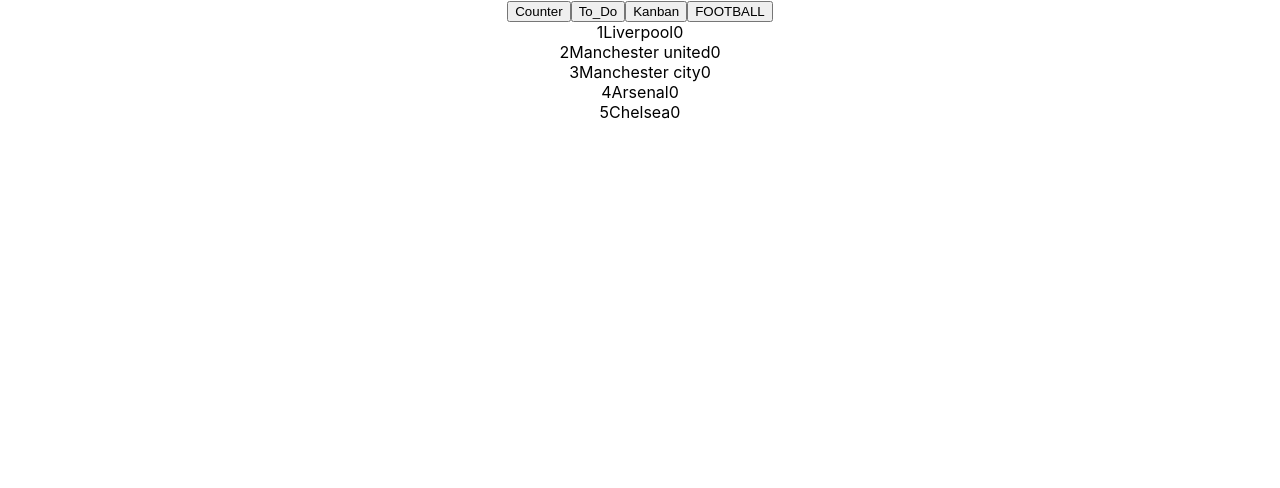
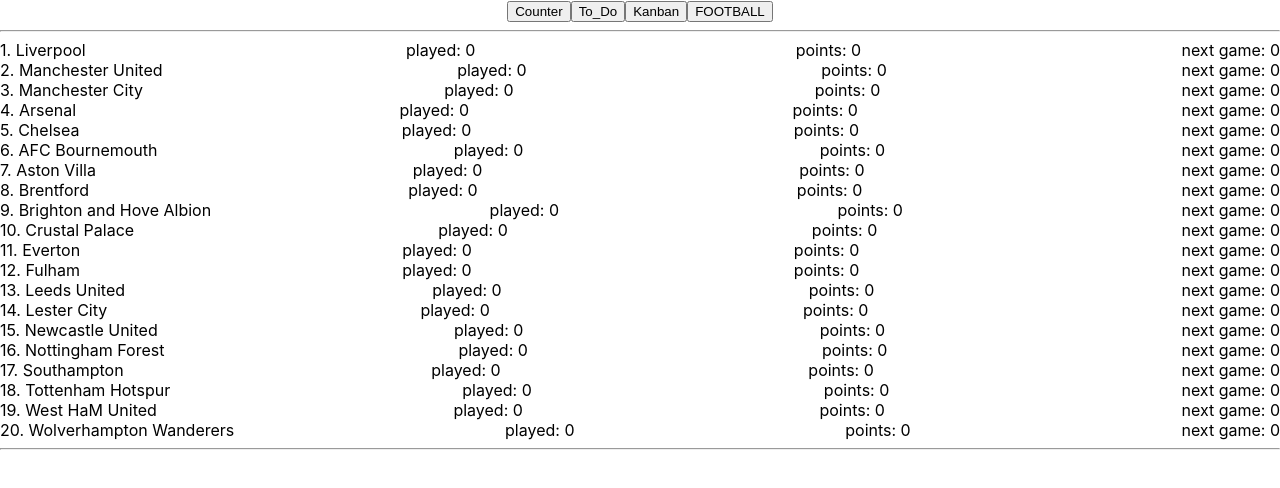
Before and after one commit to OlehPetko/test_simple_todo, a React (Create React App) app: page / in a window 1280 px wide. Both pictures are taken after a click on the button "FOOTBALL". Shown: the top 488 px of the page. Built offline with nearby package versions, Linux system fonts and the light colour scheme.

Commit message:
change App.css Kanban and Football.js

```diff
--- a/src/App.css
+++ b/src/App.css
@@ -9,3 +9,12 @@
 input {
   cursor: pointer;
 }
+.cards {
+  display: flex;
+  flex-wrap: wrap;
+  flex-direction: row;
+  justify-content: space-between;
+}
+.team {
+
+}
--- a/src/Football/Football.js
+++ b/src/Football/Football.js
@@ -3,30 +3,184 @@
 
 function Football() {
 
-const initialState = [
-    {id: Math.random(), teams: 'Liverpool', position: 1, points: 0},
-    {id: Math.random(), teams: 'Manchester united', position: 2, points: 0},
-    {id: Math.random(), teams: 'Manchester city', position: 3, points: 0},
-    {id: Math.random(), teams: 'Arsenal', position: 4, points: 0},
-    {id: Math.random(), teams: 'Chelsea', position: 5, points: 0}
-]
+    const initialState = [{
+        id: Math.random(),
+        teams: 'Liverpool',
+        position: 1,
+        played: 0,
+        won: 0,
+        draw: 0,
+        lost: 0,
+        points: 0
+    }, {
+        id: Math.random(),
+        teams: 'Manchester United',
+        position: 2,
+        played: 0,
+        won: 0,
+        draw: 0,
+        lost: 0,
+        points: 0
+    }, {
+        id: Math.random(),
+        teams: 'Manchester City',
+        position: 3,
+        played: 0,
+        won: 0,
+        draw: 0,
+        lost: 0,
+        points: 0
+    }, {
+        id: Math.random(),
+        teams: 'Arsenal',
+        position: 4,
+        played: 0,
+        won: 0,
+        draw: 0,
+        lost: 0,
+        points: 0
+    }, {
+        id: Math.random(),
+        teams: 'Chelsea',
+        position: 5,
+        played: 0,
+        won: 0,
+        draw: 0,
+        lost: 0,
+        points: 0
+    }, {
+        id: Math.random(),
+        teams: 'AFC Bournemouth',
+        position: 6,
+        played: 0,
+        won: 0,
+        draw: 0,
+        lost: 0,
+        points: 0
+    }, {
+        id: Math.random(),
+        teams: 'Aston Villa',
+        position: 7,
+        played: 0,
+        won: 0,
+        draw: 0,
+        lost: 0,
+        points: 0
+    }, {id: Math.random(), teams: 'Brentford', position: 8, played: 0, won: 0, draw: 0, lost: 0, points: 0}, {
+        id: Math.random(),
+        teams: 'Brighton and Hove Albion',
+        position: 9,
+        played: 0,
+        won: 0,
+        draw: 0,
+        lost: 0,
+        points: 0
+    }, {
+        id: Math.random(),
+        teams: 'Crustal Palace',
+        position: 10,
+        played: 0,
+        won: 0,
+        draw: 0,
+        lost: 0,
+        points: 0
+    }, {
+        id: Math.random(),
+        teams: 'Everton',
+        position: 11,
+        played: 0,
+        won: 0,
+        draw: 0,
+        lost: 0,
+        points: 0
+    }, {
+        id: Math.random(),
+        teams: 'Fulham',
+        position: 12,
+        played: 0,
+        won: 0,
+        draw: 0,
+        lost: 0,
+        points: 0
+    }, {
+        id: Math.random(),
+        teams: 'Leeds United',
+        position: 13,
+        played: 0,
+        won: 0,
+        draw: 0,
+        lost: 0,
+        points: 0
+    }, {
+        id: Math.random(),
+        teams: 'Lester City',
+        position: 14,
+        played: 0,
+        won: 0,
+        draw: 0,
+        lost: 0,
+        points: 0
+    }, {
+        id: Math.random(),
+        teams: 'Newcastle United',
+        position: 15,
+        played: 0,
+        won: 0,
+        draw: 0,
+        lost: 0,
+        points: 0
+    }, {
+        id: Math.random(),
+        teams: 'Nottingham Forest',
+        position: 16,
+        played: 0,
+        won: 0,
+        draw: 0,
+        lost: 0,
+        points: 0
+    }, {
+        id: Math.random(),
+        teams: 'Southampton',
+        position: 17,
+        played: 0,
+        won: 0,
+        draw: 0,
+        lost: 0,
+        points: 0
+    }, {
+        id: Math.random(),
+        teams: 'Tottenham Hotspur',
+        position: 18,
+        played: 0,
+        won: 0,
+        draw: 0,
+        lost: 0,
+        points: 0
+    }, {id: Math.random(), teams: 'West HaM United', position: 19, played: 0, won: 0, draw: 0, lost: 0, points: 0}, {
+        id: Math.random(),
+        teams: 'Wolverhampton Wanderers',
+        position: 20,
+        played: 0,
+        won: 0,
+        draw: 0,
+        lost: 0,
+        points: 0
+    }]
     const [premierLigaTeams, setPremierLigaTeams] = useState(initialState)
-    return (
-        <div className="App">
-            {premierLigaTeams.map(team =>
-            <div key={team.id}>
-                <span>
-                    {team.position}
+    return (<div className="App">
+        <hr/>
+        {premierLigaTeams.map(team => <div key={team.id} className='cards'>
+            {team.position}. {team.teams}
+            <span>
+               played: {team.played}
                 </span>
-                {team.teams}
-                <span>
-                    {team.points}
+            <span className='team'>
+                      points: {team.points}
                 </span>
-            </div>
-            )}
-
-        </div>
-    );
+            next game: {team.points}
+        </div>)}
+        <hr/>
+    </div>);
 }
 
 export default Football;
--- a/src/Kanban/Kanban.js
+++ b/src/Kanban/Kanban.js
@@ -9,16 +9,14 @@
     const [task, setTask] = useState(initialState)
     const [updateNewTask, setUpdateNewTask] = useState('')
     const addTask = () => {
-        const addNewTask = [...task, {
-            id: Math.random(),
-            status: statuses[0],
-            name: newTask,
-            mark: false,
-            openUpdate: true,
-            openDel: true
+        const addNewTask = [...task, {id: Math.random(), status: statuses[0], name: newTask, mark: false, openUpdate: true, openDel: true
         }]
         setTask(addNewTask)
         setNewTask('')
+    }
+    const openDelete = (id) => {
+      const newTask = task.map(el => el.id === id ? {...el, openDel: !el.openDel} : el)
+        setTask(newTask)
     }
     const del = (id) => {
         const updateTask = task.filter(el => el.id !== id)
@@ -61,7 +59,15 @@
                             {status !== 'todo' && <button onClick={() => moveTask(task.id, -1)}>up</button>}
                             {task.name}
                             {task.status !== 'done' && <button onClick={() => moveTask(task.id, 1)}>down</button>}
-                            <button onClick={() => del(task.id)}>delete</button>
+                            {task.openDel ?  <button onClick={() => openDelete(task.id)}>delete</button> :
+                            <div>
+                                <label>ARE YOU SURE?</label>
+                                <button onClick={() => del(task.id)}>yes delete</button>
+                                <label>OR</label>
+                                <button onClick={() => openDelete(task.id)}>cancel</button>
+                            </div>
+                            }
+
                             {task.openUpdate ? <button onClick={() => openUpdate(task.id)}>update</button> :
                                 <div>
                                     <input placeholder='your new task here' value={updateNewTask}
```
